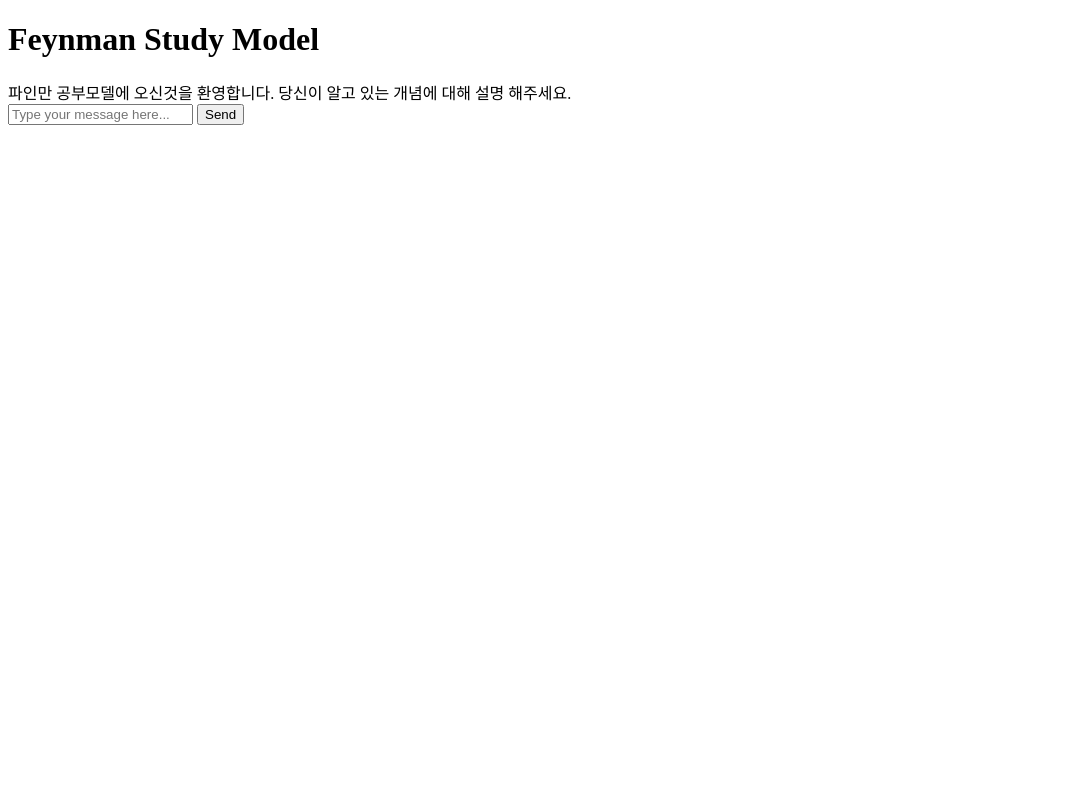
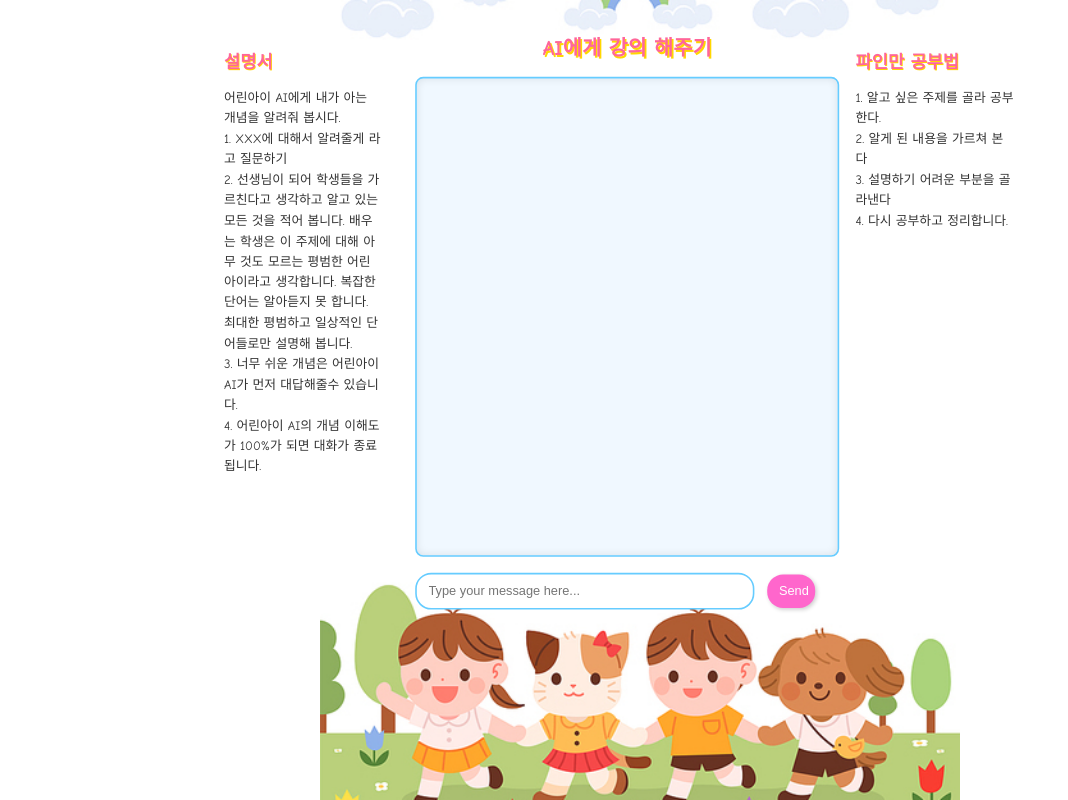
Before and after one commit to NamMinWoo91/Personalproject, a plain HTML site: page index.html in a window 1280 px wide. Shown: the whole page, without its empty margins (0-1068 px from the left). Drawn offline with Linux system fonts and the light colour scheme.

Commit message:
0.3 버전 코드 수정 및 CSS 구현

```diff
--- a/index.html
+++ b/index.html
@@ -4,14 +4,34 @@
     <meta charset="UTF-8">
     <meta name="viewport" content="width=device-width, initial-scale=1.0">
     <title>Feynman Study Model</title>
-    <link rel="stylesheet" href="style.css">
+    <link rel="stylesheet" href="styles.css">
 </head>
 <body>
-    <div class="chat-container">
-        <h1>Feynman Study Model</h1>
-        <div id="chat-log" class="chat-log"></div>
-        <input id="user-input" class="chat-input" type="text" placeholder="Type your message here...">
-        <button id="send-btn" class="send-btn">Send</button>
+    <div class="main-container">
+        <div class="sidebar">
+            <h2>설명서</h2>
+            <p>어린아이 AI에게 내가 아는 개념을 알려줘 봅시다.</p>
+            <p>1. XXX에 대해서 알려줄게 라고 질문하기</p>
+            <p>2. 선생님이 되어 학생들을 가르친다고 생각하고 알고 있는 모든 것을 적어 봅니다. 배우는 학생은 이 주제에 대해 아무 것도 모르는 평범한 어린 아이라고 생각합니다.
+                복잡한 단어는 알아듣지 못 합니다. 최대한 평범하고 일상적인 단어들로만 설명해 봅니다.</p>
+            <p>3. 너무 쉬운 개념은 어린아이 AI가 먼저  대답해줄수 있습니다.</p>
+            <p>4. 어린아이 AI의 개념 이해도가 100%가 되면 대화가 종료됩니다.</p>
+        </div>
+        <div class="chat-container">
+            <h1>AI에게 강의 해주기</h1>
+            <div id="chat-log" class="chat-log"></div>
+            <div class="input-container">
+                <input id="user-input" class="chat-input" type="text" placeholder="Type your message here...">
+                <button id="send-btn" class="send-btn">Send</button>
+            </div>
+        </div>
+        <div class="rightsidebar">
+            <h2>파인만 공부법</h2>
+            <p>1. 알고 싶은 주제를 골라 공부한다.</p>
+            <p>2. 알게 된 내용을 가르쳐 본다</p>
+            <p>3. 설명하기 어려운 부분을 골라낸다</p>
+            <p>4. 다시 공부하고 정리합니다.</p>
+        </div>
     </div>
     <script src="script.js"></script>
 </body>
--- a/script.js
+++ b/script.js
@@ -24,6 +24,7 @@ const context =`
 지식 수준:
 기본적인 일상 개념은 알고 있지만, 복잡한 학문적 개념은 모릅니다.
 새로운 정보를 들으면 자신의 제한된 경험과 연결 지어 이해하려 합니다.
+만약 질문자가 개념에 대해 알려달라고 할떄까지는 이해도가 20%인 상태로 시작합니다.
 
 
 상호작용 방식:
@@ -52,14 +53,10 @@ const history = [
     { role: "system", content: context }
 ];
 
-// 설명 시도 횟수를 추적하는 변수와 최대 시도 횟수 설정
-let explanationCount = 0;
-const maxExplanations = 3;
-
 // 페이지 로드 시 초기 안내 메시지를 보여줌
-function showInitialMessage() {
-    addMessageToChat("파인만 공부모델에 오신것을 환영합니다. 당신이 알고 있는 개념에 대해 설명 해주세요.", 'bot');
-}
+//function showInitialMessage() {
+//    addMessageToChat("파인만 공부모델에 오신것을 환영합니다. 당신이 알고 있는 개념에 대해 설명 해주세요.", 'bot');
+//}
 
 // 이해도를 계산하는 함수 (현재는 임의의 값을 반환)
 //function calculateUnderstandingPercentage() {
@@ -75,39 +72,34 @@ async function sendMessage() {
     addMessageToChat(userMessage, 'user'); // 채팅창에 사용자의 메시지 추가
     inputField.value = ""; // 입력 필드 초기화
 
-    explanationCount++; // 설명 시도 횟수 증가
 
-    history.push({ role: "user", content: userMessage });
+
+    history.push({ role: "user", content: userMessage }); // 채팅 대화내용 을 history 함수에 저장
 
 
     const botMessage = await fetchBotResponse(); // API로부터 봇의 응답을 가져옴
     addMessageToChat(botMessage, 'bot'); // 채팅창에 봇의 응답 추가
 
-    //const understandingPercentage = calculateUnderstandingPercentage(); // 이해도 계산
-    //addMessageToChat(`Based on your explanations, I understand the concept ${understandingPercentage}%`, 'bot'); // 채팅창에 이해도 퍼센티지 추가
 
-    history.push({ role: "user", content: "지금까지 이해한 것을 퍼센트로 표현해서 답변해줘" });
+    history.push({ role: "user", content: "지금까지 이해한 것을 퍼센트로 표현해서 답변해줘" }); // 이해한것을 수치화 하는 기능
     const percentmessage = await fetchBotResponse(); // API로부터 봇의 응답을 가져옴
-    //addMessageToChat(percentmessage, 'bot'); // 채팅창에 봇의 응답 추가
     const percent = extractPercentage(percentmessage); // 퍼센트 값을 추출
 
-    if(percent > 80) {
-        addMessageToChat(percentmessage, 'bot'); // 채팅창에 봇의 응답 추가
+    if(percent >= 60) {
+        addMessageToChat(percentmessage, 'bot'); // 채팅창에 봇의 이해도 응답
     }
 
 
-    if (percent >= 99) {
+    if (percent >= 99) { // 봇의 이해도 도달시 기능알림
         const userConfirmed = confirm("축하드립니다! 다음 이용을 위해서는 새로고침 후 이용 가능합니다. 새로고침 하시겠습니까?");
         if (userConfirmed) {
             location.reload(); // 페이지 새로고침
         }
     }
-    //alert(`이해도는 ${percent}% 입니다.`); // 경고창에 이해도 표시
-
 }
 
 
-// 퍼센트 값을 추출하는 함수
+// 봇의 텍스트에서 퍼센트 값을 파싱 함수
 function extractPercentage(text) {
     const regex = /(\d+)%/;
     const match = text.match(regex);
@@ -116,7 +108,6 @@ function extractPercentage(text) {
     }
     return null; // 퍼센트 수치를 찾지 못한 경우
 }
-
 
 
 // 채팅창에 메시지를 추가하는 함수
@@ -129,7 +120,6 @@ function addMessageToChat(message, sender) {
     chatLog.appendChild(messageElement); // 채팅 로그에 메시지 요소 추가
     chatLog.scrollTop = chatLog.scrollHeight; // 채팅 로그 스크롤을 맨 아래로 설정
 }
-
 
 // 봇의 응답을 API로부터 가져오는 함수
 async function fetchBotResponse() {
@@ -170,4 +160,4 @@ async function fetchBotResponse() {
 }
 
 // 페이지 로드 시 초기 메시지 보여주기
-window.onload = showInitialMessage;
+//window.onload = showInitialMessage;
--- a/styles.css
+++ b/styles.css
@@ -1,67 +1,180 @@
-body {
-    font-family: Arial, sans-serif;
-    display: flex;
-    justify-content: center;
-    align-items: center;
-    height: 100vh;
-    background-color: #f0f0f0;
+/* styles.css */
+
+/* 기본 스타일 초기화 */
+* {
+    margin: 0;
+    padding: 0;
+    box-sizing: border-box;
 }
 
-.chat-container {
-    width: 400px;
-    background-color: #fff;
-    padding: 20px;
-    border-radius: 8px;
-    box-shadow: 0 0 10px rgba(0, 0, 0, 0.1);
-    text-align: center;
+/* 배경과 기본 텍스트 설정 */
+body {
+    font-family: 'Comic Sans MS', 'Arial', sans-serif;
+    background: url('backimg.jpg') no-repeat center center fixed;
+    background-size: 50%; /* 이미지 크기를 50%로 조정 */
+    display: flex;
+    flex-direction: column; /* 세로 정렬 */
+    justify-content: center; /* 중앙 정렬 */
+    align-items: center; /* 중앙 정렬 */
+    height: 100vh;
+    color: #333;
+    transform: scale(0.8); /* 화면 크기를 80%로 축소 */
+    transform-origin: top left; /* 축소 기준점 설정 */
+    margin-left : 15%;
 }
 
-h1 {
+
+/* 메인 컨테이너 스타일 */
+.main-container {
+    display: flex;
+    width: 100%;
+    max-width: 1200px;
+    padding: 20px;
+
+}
+
+/* 사이드바 스타일 */
+.sidebar {
+    width: 30%;
+    padding: 20px;
+    margin-right: 20px;
+}
+
+.sidebar h2 {
+    font-size: 22px;
+    color: #ff6699;
+    font-weight: bold;
+    text-shadow: 1px 1px #ffd700;
     margin-bottom: 20px;
 }
 
-.chat-log {
-    height: 300px;
-    overflow-y: auto;
-    margin-bottom: 20px;
-    border: 1px solid #ddd;
-    padding: 10px;
-    border-radius: 4px;
+.sidebar p {
+    font-size: 16px;
+    line-height: 1.6;
+    color: #333;
 }
 
-.message {
-    padding: 10px;
-    margin: 10px 0;
-    border-radius: 4px;
+/* 오른쪽 사이드바 스타일 */
+.rightsidebar {
+    width: 30%;
+    padding: 20px;
+    margin-right: 20px;
 }
 
+/* 오른쪽 사이드바 텍스트 스타일 */
+.rightsidebar p {
+    font-size: 16px;
+    line-height: 1.6;
+    color: #333;
+}
+
+/* 오른쪽 사이드바 헤더 스타일 */
+.rightsidebar h2 {
+    font-size: 22px;
+    color: #ff6699;
+    font-weight: bold;
+    text-shadow: 1px 1px #ffd700;
+    margin-bottom: 20px;
+}
+
+/* 채팅 입력 창 + SEND 버튼 대화창 사이즈 스타일*/
+.input-container{
+    width: 100%;
+}
+
+/* 중앙 전체 채팅 컨테이너 설정 */
+.chat-container {
+    width: 70%;
+    display: flex;
+    flex-direction: column;
+    align-items: center;
+}
+
+/* 제목 스타일 */
+.chat-container h1 {
+    margin-bottom: 20px;
+    font-size: 26px;
+    color: #ff6699;
+    font-weight: bold;
+    text-align: center;
+    text-shadow: 2px 2px #ffd700;
+    text-transform: uppercase;
+}
+
+/* 채팅 로그 스타일 */
+.chat-log {
+    width: 100%;
+    height: 600px;
+    overflow-y: auto;
+    border: 2px solid #66ccff;
+    border-radius: 10px;
+    padding: 15px;
+    margin-bottom: 20px;
+    background-color: #f0f8ff;
+    box-shadow: inset 0 0 10px rgba(0, 0, 0, 0.1);
+}
+
+/* 입력 필드 스타일 */
+.chat-input {
+    width: 80%;
+    padding: 12px 15px;
+    border: 2px solid #66ccff;
+    border-radius: 20px;
+    margin-right: 10px;
+    font-size: 16px;
+    background-color: #fff;
+    color: #333;
+    transition: border-color 0.3s ease;
+}
+
+.chat-input:focus {
+    border-color: #ff66cc;
+    outline: none;
+}
+
+/* 전송 버튼 스타일 */
+.send-btn {
+    width: 60px;
+    padding: 12px 15px;
+    border: none;
+    border-radius: 20px;
+    background-color: #ff66cc;
+    color: #ffffff;
+    font-size: 16px;
+    cursor: pointer;
+    text-align: center;
+    transition: background-color 0.3s ease;
+    box-shadow: 2px 2px 5px rgba(0, 0, 0, 0.2);
+}
+
+/* 전송 버튼 호버 효과 */
+.send-btn:hover {
+    background-color: #cc3399;
+}
+
+/* 기본 메시지 스타일 */
+.message {
+    margin: 10px 0;
+    padding: 10px;
+    border-radius: 10px;
+    max-width: 60%;
+}
+
+/* 사용자의 메시지를 오른쪽에 배치 */
 .user-message {
     background-color: #dcf8c6;
-    text-align: left;
+    align-self: flex-end;
+    text-align: right;
+    margin-left: auto; /* 왼쪽 마진을 자동으로 설정하여 오른쪽 끝으로 정렬 */
 }
 
+/* 봇 메시지 스타일 */
 .bot-message {
-    background-color: #f1f0f0;
+    background-color: #66ccff;
+    color: #333333;
+    align-self: flex-start;
     text-align: left;
+    margin-right: auto; /* 오른쪽 마진을 자동으로 설정하여 왼쪽 끝으로 정렬 */
+    border-bottom-left-radius: 0;
+    box-shadow: 2px 2px 5px rgba(0, 0, 0, 0.2);
 }
-
-.chat-input {
-    width: calc(100% - 80px);
-    padding: 10px;
-    margin-right: 10px;
-    border: 1px solid #ddd;
-    border-radius: 4px;
-}
-
-.send-btn {
-    padding: 10px 20px;
-    border: none;
-    background-color: #007bff;
-    color: #fff;
-    border-radius: 4px;
-    cursor: pointer;
-}
-
-.send-btn:hover {
-    background-color: #0056b3;
-}
```
Also changed, not shown: backimg.jpg (added).
